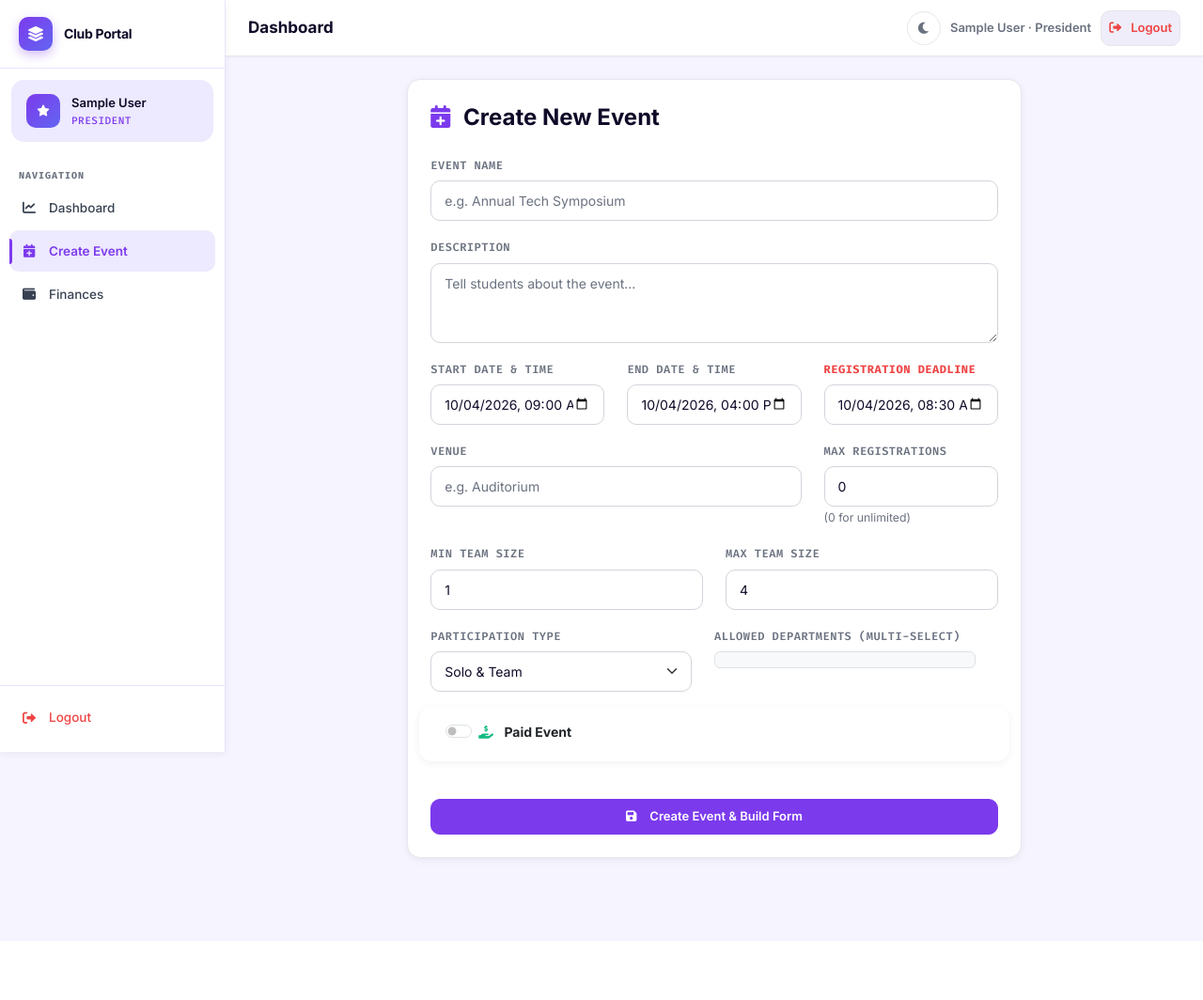
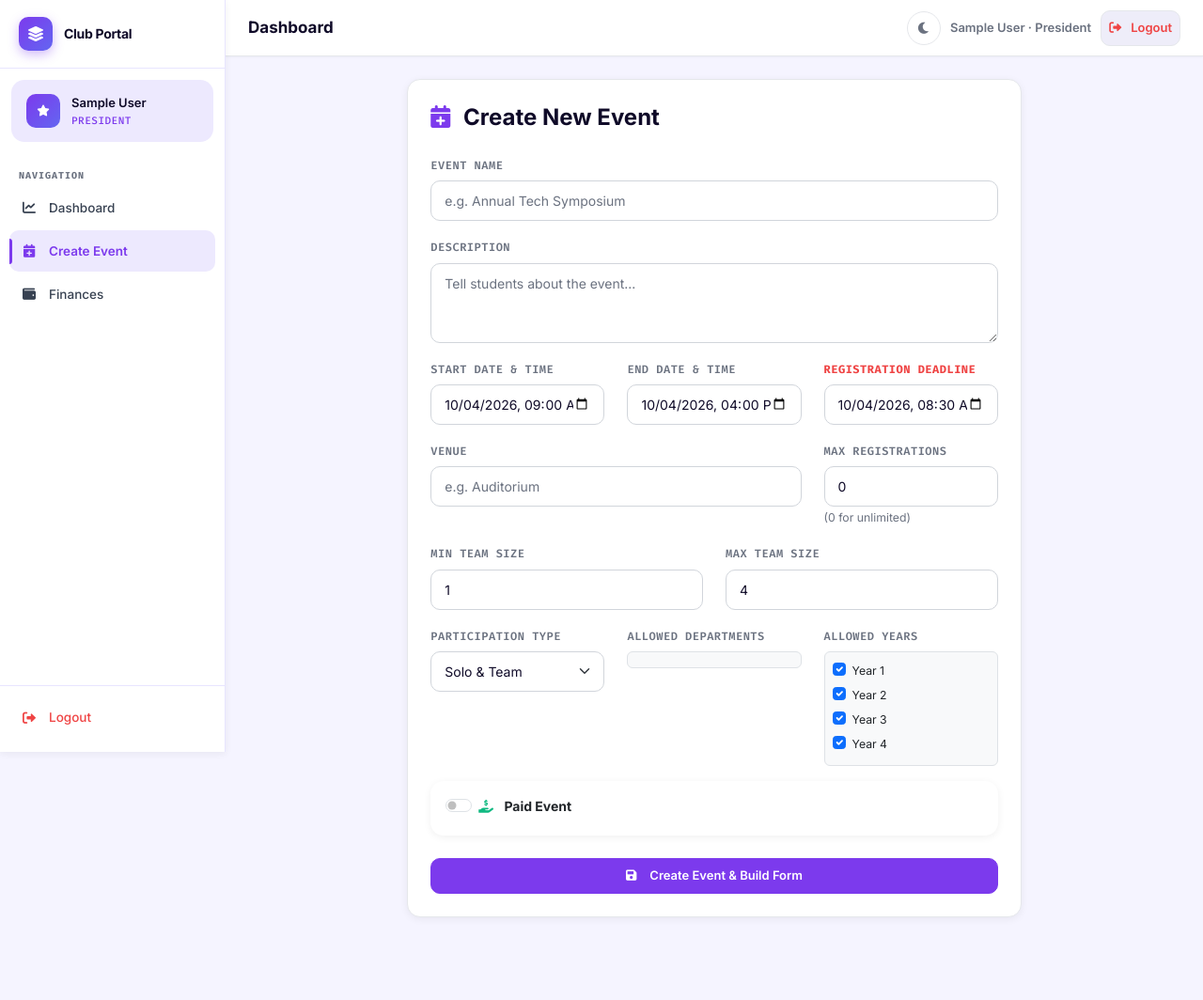
Before and after one commit to Rudvaya/genzcampus4.0, a Flask app: page /1/club/events/create in a window 1280 px wide. Shown: the whole page at 94% size. Before the commit the page ends 920 px from the top, so only its background shows below. Run offline with Flask 3, Linux system fonts and the light colour scheme; the visitor is signed in with stand-in values (Sample User, id 1); data that the repository does not hold is empty; some libraries are stand-ins or nearby versions.

Commit message:
Fix event creation missing college_id and add allowed_years filter

```diff
--- a/club_portal/routes.py
+++ b/club_portal/routes.py
@@ -120,6 +120,8 @@ def create_event():
     club_id = session.get('club_id')
     if not club_id: return redirect(url_for('club_portal.login'))
 
+    club = Club.query.get(club_id)
+
     if request.method == 'POST':
         name = request.form.get('name')
         description = request.form.get('description')
@@ -131,6 +133,7 @@ def create_event():
         team_size_max = int(request.form.get('team_size_max', 1))
         max_registrations = int(request.form.get('max_registrations', 0))
         allowed_depts = request.form.getlist('departments') # Multi-select
+        allowed_years = request.form.getlist('years') # Multi-select for years
         registration_deadline_str = request.form.get('registration_deadline')
         registration_deadline = datetime.strptime(registration_deadline_str, '%Y-%m-%dT%H:%M') if registration_deadline_str else None
 
@@ -146,6 +149,7 @@ def create_event():
 
         event = Event(
             club_id=club_id,
+            college_id=club.college_id,
             name=name,
             description=description,
             date=start_date.date(), # Keep legacy field sync
@@ -158,6 +162,7 @@ def create_event():
             team_size_max=team_size_max,
             max_registrations=max_registrations,
             allowed_departments=json.dumps(allowed_depts),
+            allowed_years=json.dumps(allowed_years),
             is_paid=is_paid,
             amount=amount,
             payment_model=payment_model,
@@ -278,11 +283,19 @@ def student_events():
 
     available_events = []
     user_dept = current_user.department.strip().lower() if current_user.department else ""
+    user_year = str(current_user.year) if current_user.year else ""
 
     for event in all_events:
-        allowed = json.loads(event.allowed_departments) if event.allowed_departments else []
-        # Case-insensitive, stripped check
-        if not allowed or any(d.strip().lower() == user_dept for d in allowed):
+        allowed_depts = json.loads(event.allowed_departments) if event.allowed_departments else []
+        allowed_years = json.loads(event.allowed_years) if event.allowed_years else []
+
+        # Check Department
+        dept_match = not allowed_depts or any(d.strip().lower() == user_dept for d in allowed_depts)
+
+        # Check Year
+        year_match = not allowed_years or user_year in allowed_years
+
+        if dept_match and year_match:
             available_events.append(event)
 
     # Check if student already registered
--- a/models.py
+++ b/models.py
@@ -213,6 +213,7 @@ class Event(db.Model):
     venue = db.Column(db.String(100))
     status = db.Column(db.String(20), default='upcoming') # upcoming, active, expired
     allowed_departments = db.Column(db.Text) # JSON string of dept names
+    allowed_years = db.Column(db.Text) # JSON string of years (e.g., ["1", "2", "3", "4"])
     participation_type = db.Column(db.String(20), default='solo') # solo, team, both
     team_size_min = db.Column(db.Integer, default=1)
     team_size_max = db.Column(db.Integer, default=1)
--- a/templates/club/create_event.html
+++ b/templates/club/create_event.html
@@ -59,8 +59,7 @@
                 </div>
 
                 <div class="row">
-                <div class="row">
-                    <div class="col-md-6 mb-3">
+                    <div class="col-md-4 mb-3">
                         <label class="form-label">Participation Type</label>
                         <select name="participation_type" id="participation_type" class="form-select" onchange="toggleTeamSizeConfig()">
                             <option value="solo">Solo Only</option>
@@ -68,8 +67,8 @@
                             <option value="both" selected>Solo & Team</option>
                         </select>
                     </div>
-                    <div class="col-md-6 mb-3">
-                        <label class="form-label">Allowed Departments (Multi-select)</label>
+                    <div class="col-md-4 mb-3">
+                        <label class="form-label">Allowed Departments</label>
                         <div class="border rounded p-2 bg-light" style="max-height: 150px; overflow-y: auto;">
                             {% for dept in departments %}
                             <div class="form-check">
@@ -77,6 +76,20 @@
                                     value="{{ dept.name }}" id="dept_{{ dept.id }}" checked>
                                 <label class="form-check-label small" for="dept_{{ dept.id }}">
                                     {{ dept.name }}
+                                </label>
+                            </div>
+                            {% endfor %}
+                        </div>
+                    </div>
+                    <div class="col-md-4 mb-3">
+                        <label class="form-label">Allowed Years</label>
+                        <div class="border rounded p-2 bg-light" style="max-height: 150px; overflow-y: auto;">
+                            {% for year in ["1", "2", "3", "4"] %}
+                            <div class="form-check">
+                                <input class="form-check-input" type="checkbox" name="years"
+                                    value="{{ year }}" id="year_{{ year }}" checked>
+                                <label class="form-check-label small" for="year_{{ year }}">
+                                    Year {{ year }}
                                 </label>
                             </div>
                             {% endfor %}
```
